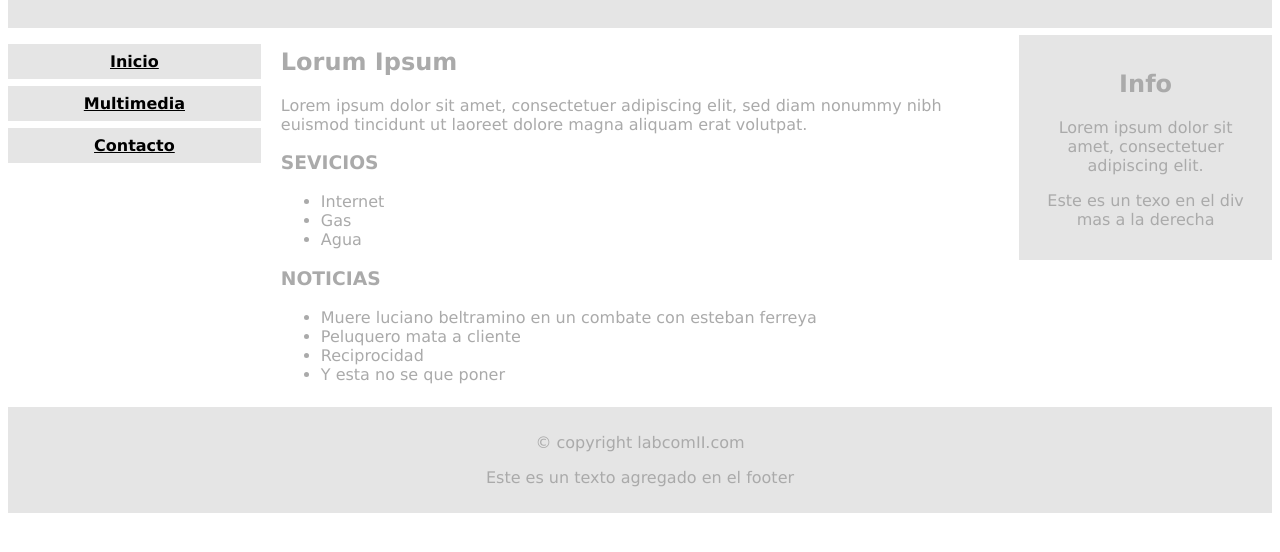
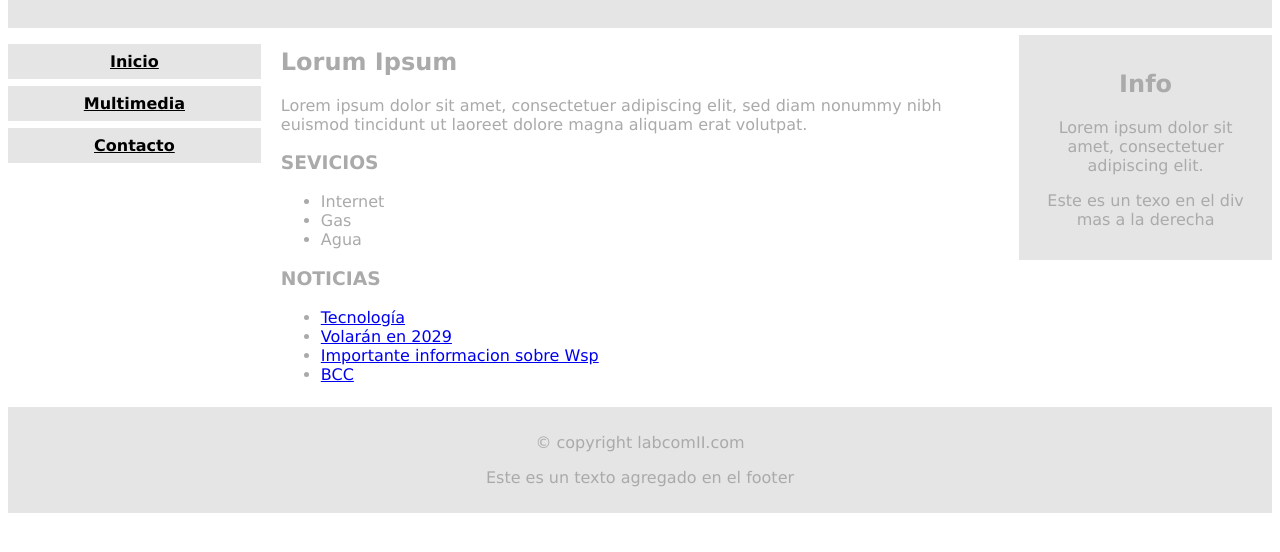
Before and after one commit to EstebanFerreyra/LC-II, a plain HTML site: page U02P03/index.html in a window 1280 px wide. Shown: the part 126-678 px from the top of the page. Drawn offline with Linux system fonts and the light colour scheme.

Commit message:
Fin practica 3

```diff
--- a/U02P03/index.html
+++ b/U02P03/index.html
@@ -42,15 +42,15 @@
                 </ul>
             </section>
 
-            <section>
+            <article>
                 <h3>NOTICIAS</h3>
                 <ul>
-                    <li>Muere luciano beltramino en un combate con esteban ferreya</li>
-                    <li>Peluquero mata a cliente</li>
-                    <li>Reciprocidad</li>
-                    <li>Y esta no se que poner</li>
+                    <li><a href="https://tn.com.ar/tecno/ciencia/2022/08/12/a-41-anos-de-la-aparicion-de-la-pc-que-cambio-la-historia-de-la-computacion/" target="_blank" title="Noticia sobre tecnología">Tecnología</a></li>
+                    <li><a href="https://www.lanacion.com.ar/tecnologia/american-airlines-apuesta-por-los-viajes-supersonicos-con-un-acuerdo-para-comprar-20-aviones-nid17082022/" target="_blank" title="Volarán en 2029">Volarán en 2029</a></li>
+                    <li><a href="https://www.lanacion.com.ar/tecnologia/ahora-si-la-aplicacion-de-whatsapp-para-windows-funciona-con-el-telefono-apagado-nid17082022/" target="_blank" title="Info. WhatsApp">Importante informacion sobre Wsp</a></li>
+                    <li><a href="https://www.bbc.com/mundo/noticias-62506166" target="_blank" title="BCC">BCC</a></li>
                 </ul>
-            </section>
+            </article>
         </main>
         <!-- Contenedor secundario / derecho -->
         <div class="right">
```
Also changed, not shown: U02P03/contact.html (+8 -2 lines).
